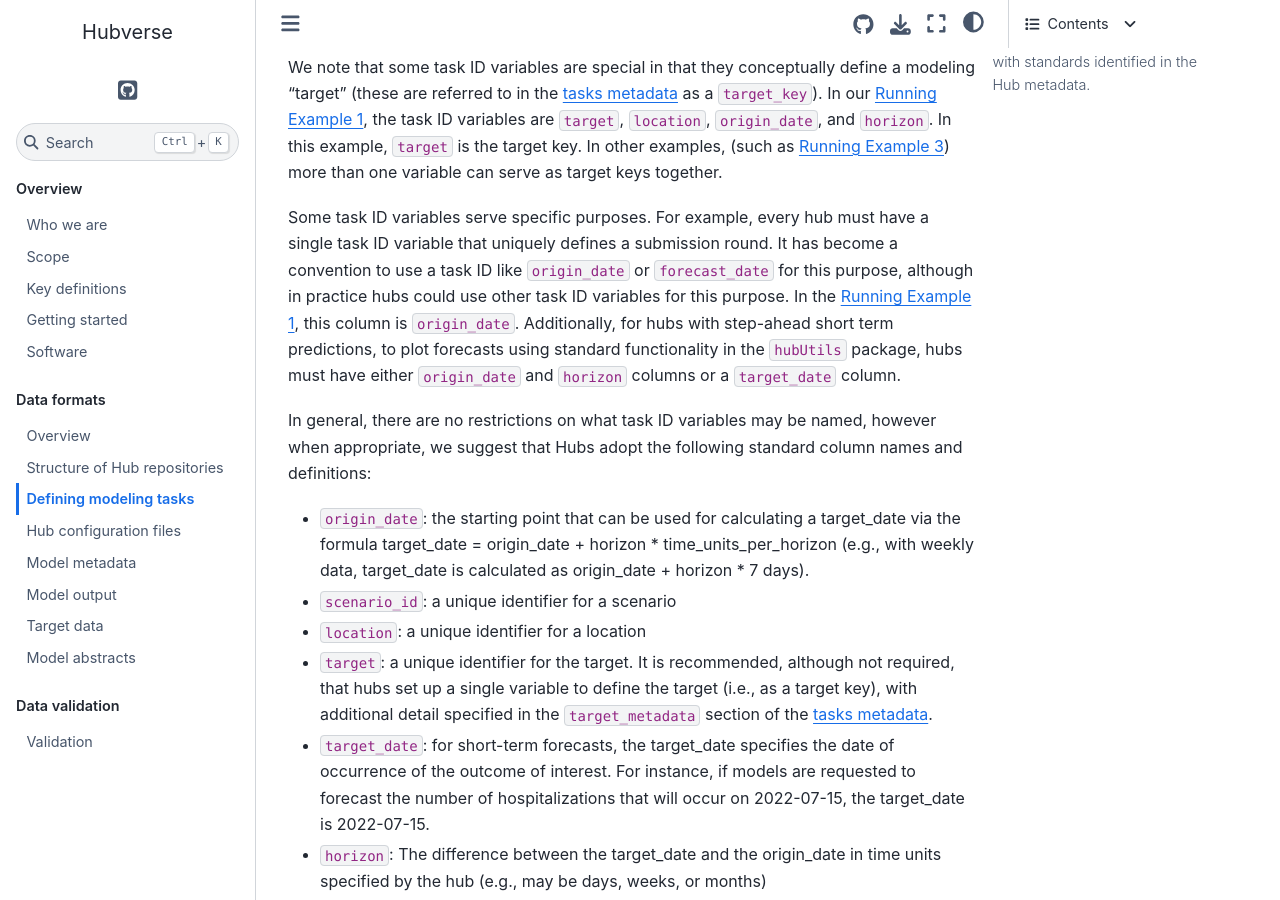
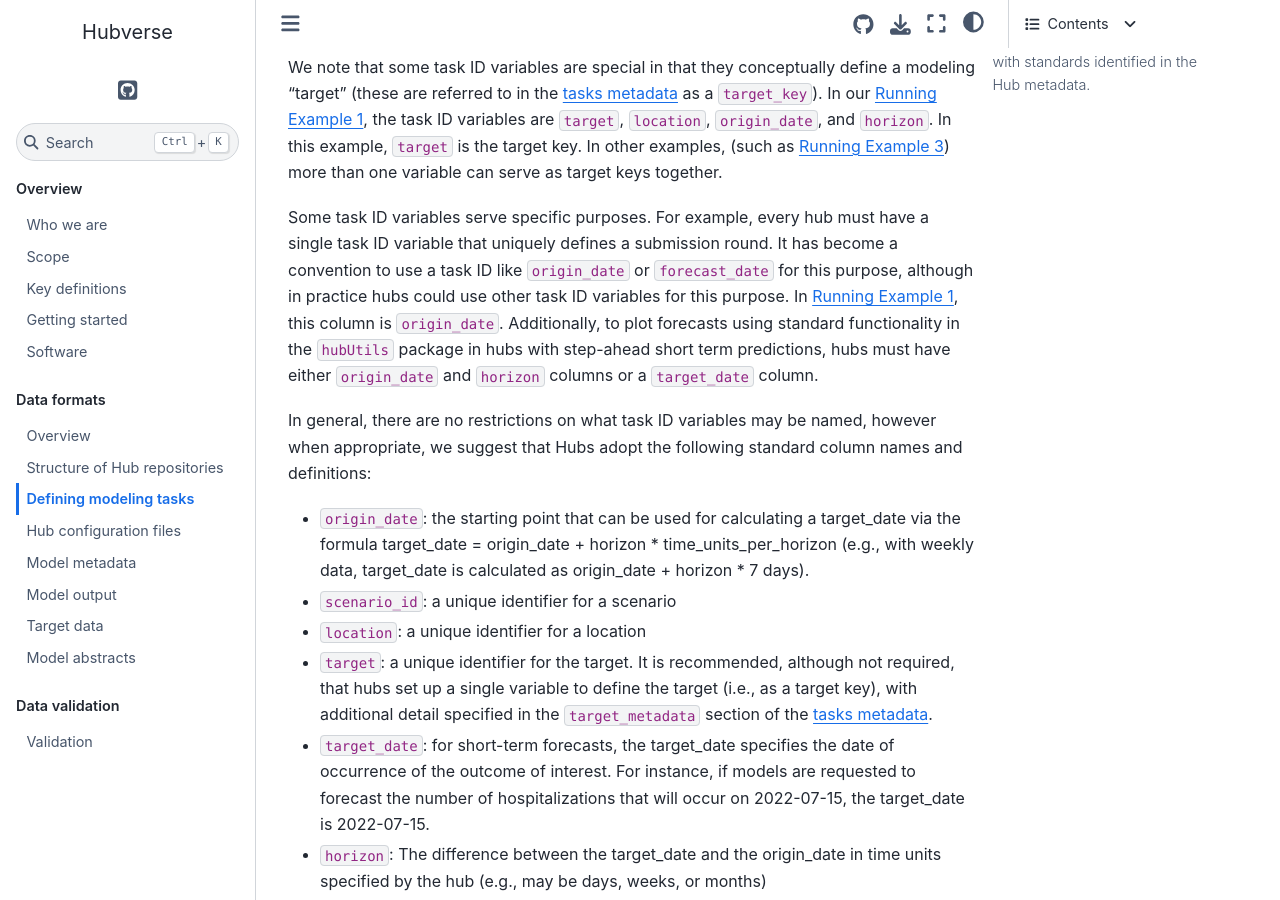
Before and after one commit to hubverse-org/hubDocs, a Sphinx documentation site: the page built from docs/source/format/tasks.md, in a window 1280 px wide and 900 px high, scrolled down 1857 px. Built offline with Sphinx 7.4.7 and the Sphinx Book theme 1.1.4, drawn with Linux system fonts in a browser that asks for light colours.

Commit message:
Update docs/source/format/tasks.md
accepting minor text suggestion from Anna

Co-authored-by: Anna Krystalli <annakrystalli@googlemail.com>

```diff
--- a/docs/source/format/tasks.md
+++ b/docs/source/format/tasks.md
@@ -32,7 +32,7 @@ Task ID variables can be thought of as columns of a tabular representation in a
 
 We note that some task ID variables are special in that they conceptually define a modeling "target" (these are referred to in the [tasks metadata](tasks-metadata) as a `target_key`). In our [Running Example 1](running-examples), the task ID variables are `target`, `location`, `origin_date`, and `horizon`. In this example, `target` is the target key. In other examples, (such as [Running Example 3](running-examples)) more than one variable can serve as target keys together.
 
-Some task ID variables serve specific purposes. For example, every hub must have a single task ID variable that uniquely defines a submission round. It has become a convention to use a task ID like `origin_date` or `forecast_date` for this purpose, although in practice hubs could use other task ID variables for this  purpose. In the  [Running Example 1](running-examples), this column is `origin_date`. Additionally, for hubs with step-ahead short term predictions, to plot forecasts using standard functionality in the `hubUtils` package, hubs must have either `origin_date` and `horizon` columns or a `target_date` column.
+Some task ID variables serve specific purposes. For example, every hub must have a single task ID variable that uniquely defines a submission round. It has become a convention to use a task ID like `origin_date` or `forecast_date` for this purpose, although in practice hubs could use other task ID variables for this  purpose. In  [Running Example 1](running-examples), this column is `origin_date`. Additionally, to plot forecasts using standard functionality in the `hubUtils` package in hubs with step-ahead short term predictions, hubs must have either `origin_date` and `horizon` columns or a `target_date` column.
 
 In general, there are no restrictions on what task ID variables may be named, however when appropriate, we suggest that Hubs adopt the following standard column names and definitions:
 
```
